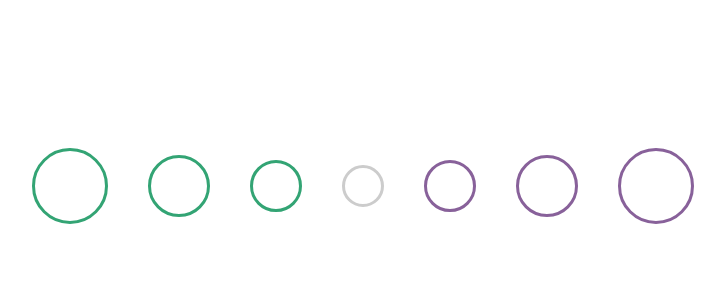
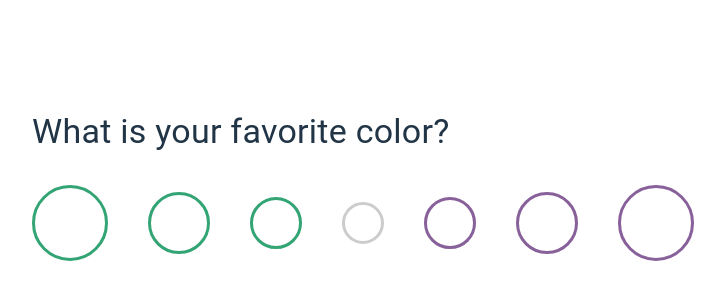
Before and after one commit to netakiryosuke/how-we-match, a React (Vite) app: page / in a window 1280 px wide. Shown: the part 214-514 px from the top of the page, without its empty margins (277-1002 px from the left). Built offline with nearby package versions, Linux system fonts and the light colour scheme.

Commit message:
Question.jsxを実装（質問はダミー）

```diff
--- a/src/App.jsx
+++ b/src/App.jsx
@@ -1,10 +1,10 @@
 import './App.css';
-import OptionsRow from './components/OptionsRow';
+import Question from './components/Question';
 
 function App() {
   return (
     <div className="App">
-      <OptionsRow />
+      <Question />
     </div>
   );
 }
--- /dev/null
+++ b/src/components/Question.jsx
@@ -0,0 +1,13 @@
+import { Box, Typography } from "@mui/material";
+import OptionsRow from "./OptionsRow";
+
+export default function Question() {
+    return (
+        <Box sx={{display: "flex", flexDirection: "column", alignItems: "start", gap: 4}}>
+            <Typography variant="h4">
+                What is your favorite color?
+            </Typography>
+            <OptionsRow />
+        </Box>
+    )
+}
```
